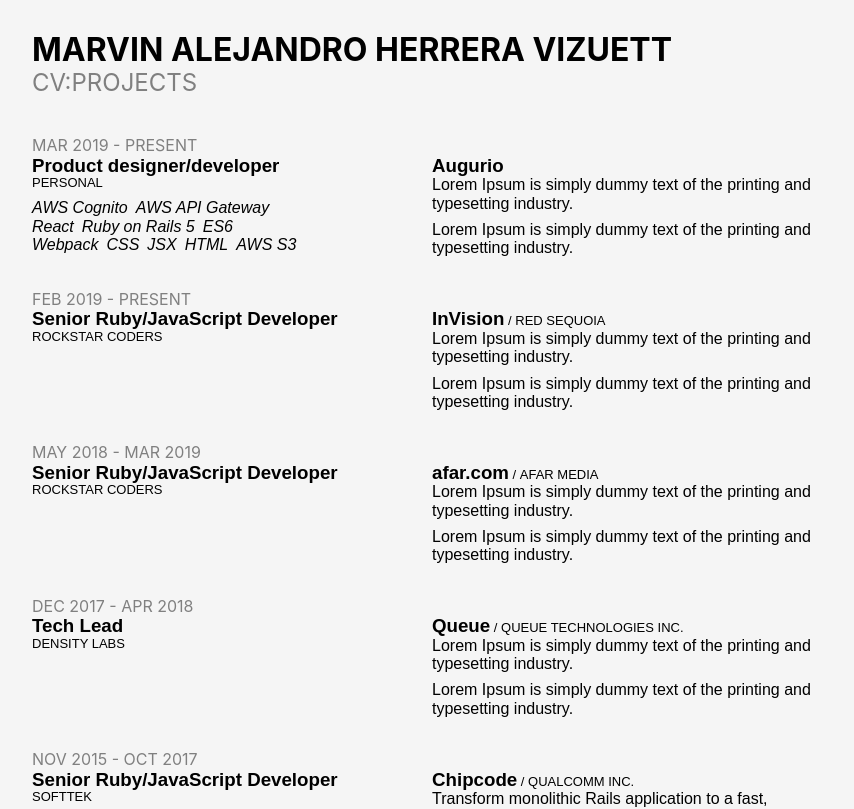
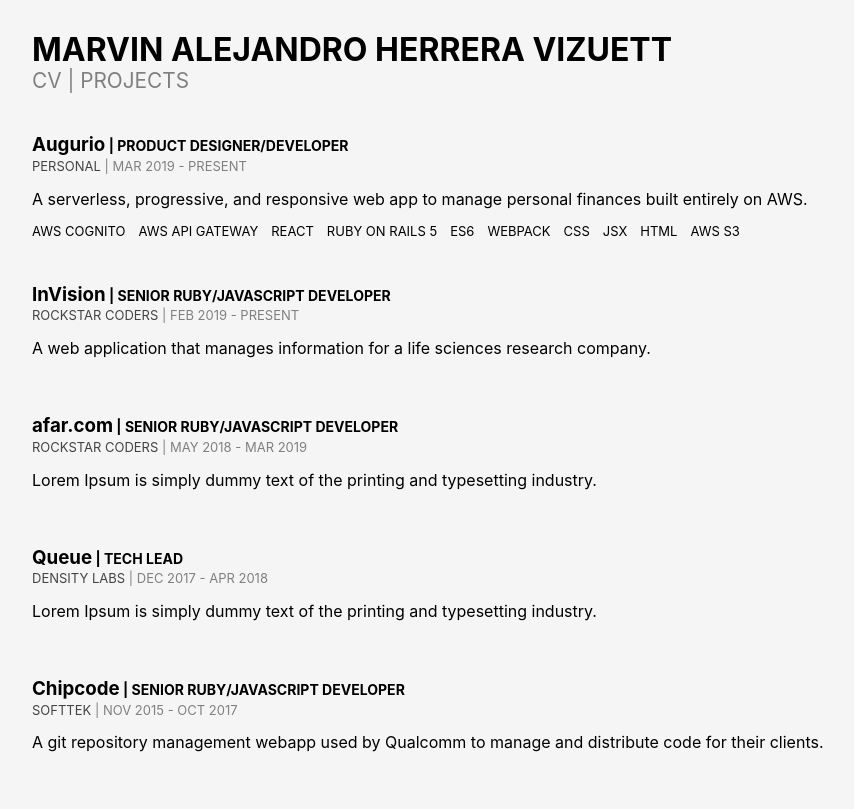
Before and after one commit to marvinahv/marvinahv.github.io, a React (Create React App) app: page / in a window 1280 px wide. Shown: the top 809 px of the page, without its empty margins (208-1062 px from the left). Built offline with nearby package versions, Linux system fonts and the light colour scheme.

Commit message:
Change design to be more project-centered, for projects view

```diff
--- a/src/App.css
+++ b/src/App.css
@@ -25,6 +25,7 @@
 h2 {
   color: gray;
   font-weight: normal;
+  font-size: 1.3em;
 }
 
 
--- a/src/App.js
+++ b/src/App.js
@@ -26,7 +26,7 @@
     return (
       <div className="App" >
         <h1>Marvin Alejandro Herrera Vizuett</h1>
-        <h2>cv:projects</h2>
+        <h2>cv | projects</h2>
 
         <div style={{ marginTop: '2.5em' }}>
           { this.state.projects.map((project) =>
--- a/src/components/Project.js
+++ b/src/components/Project.js
@@ -2,47 +2,39 @@
 import styles from './Project.module.css';
 
 export default (props) => {
-  const style = {
-    padding: '1em',
-    backgroundColor: 'whitesmoke'
-  };
-
   const period = props.date.end ?
     `${props.date.start} - ${props.date.end}` :
     `${props.date.start} - present`;
 
+  // UI
+  //
   return (
     <div className={styles.project}>
-      <div className={styles.projectPeriod}>{period}</div>
+      <h3 className={styles.projectName}>
+        {props.name}
+        <span className={styles.projectRole}>
+          &nbsp;|&nbsp;
+          {props.role}
+        </span>
+      </h3>
 
-      <div className="pure-g">
-        <div className="pure-u-1-2">
-          <h3 className={styles.projectRole}>{props.role}</h3>
-          <h4 className={styles.projectEmployer}>{props.employer}</h4>
+      <div className={styles.projectPeriod}>
+        { props.employer &&
+          <span className={styles.projectEmployer}>
+            {props.employer}
+          </span>
+        }
+        &nbsp;|&nbsp;
+        {period}
+      </div>
 
-          <ul className={styles.projectTechnologies}>
-            { props.technologies.map((tech, index) =>
-              <li key={index}>{tech}</li>
-            )}
-          </ul>
-        </div>
+      <p>{props.desc}</p>
 
-        <div className="pure-u-1-2">
-          <h3 className={styles.projectName}>{props.name}
-            { props.client &&
-              <span className={styles.projectClient}>
-                &nbsp;/&nbsp;
-                {props.client}
-              </span>
-            }
-          </h3>
-          <ul className={styles.projectHighlights}>
-            { props.highlights.map((highlight, index) =>
-              <li key={index}>{highlight}</li>
-            )}
-          </ul>
-        </div>
-      </div>
+      <ul className={styles.projectTechnologies}>
+        { props.technologies.map((tech, index) =>
+          <li key={index}>{tech}</li>
+        )}
+      </ul>
     </div>
   )
 }
--- a/src/components/Project.module.css
+++ b/src/components/Project.module.css
@@ -1,16 +1,18 @@
 .project {
-  margin: 1.5em 0;
+  margin: 2.6em 0;
 }
 
 
 .projectPeriod {
   text-transform: uppercase;
   color: gray;
+  margin-bottom: 10px;
+  font-size: small;
 }
 
 
 .projectName {
-
+  margin-bottom: 3px;
 }
 
 
@@ -28,25 +30,33 @@
 
 
 .projectRole {
-  font-weight: bold;
+  margin-bottom: 3px;
+  font-size: 0.75em;
+  text-transform: uppercase;
 }
 
 .projectEmployer {
   text-transform: uppercase;
   font-size: small;
   font-weight: normal;
+  color: #444;
 }
 
 
 .projectTechnologies {
-  max-width: 280px;
-  margin-top: 0.5em;
+  display: flex;
+  margin: 0.5em 0;
 }
 
 .projectTechnologies li {
-  margin-right: 0.5em;
+  margin-right: 13px;
+  margin-bottom: 3px;
   padding: 0;
-  float: left;
   list-style-type: none;
-  font-style: italic;
+  text-transform: uppercase;
+  font-size: small;
 }
+
+.projectTechnologies li:last-child {
+ clear: both;
+}
```
